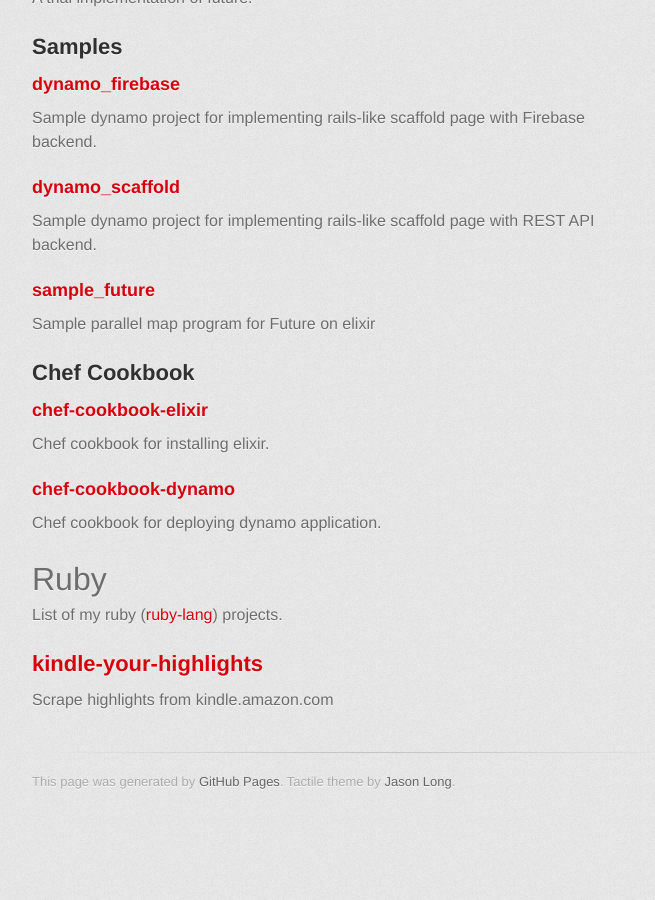
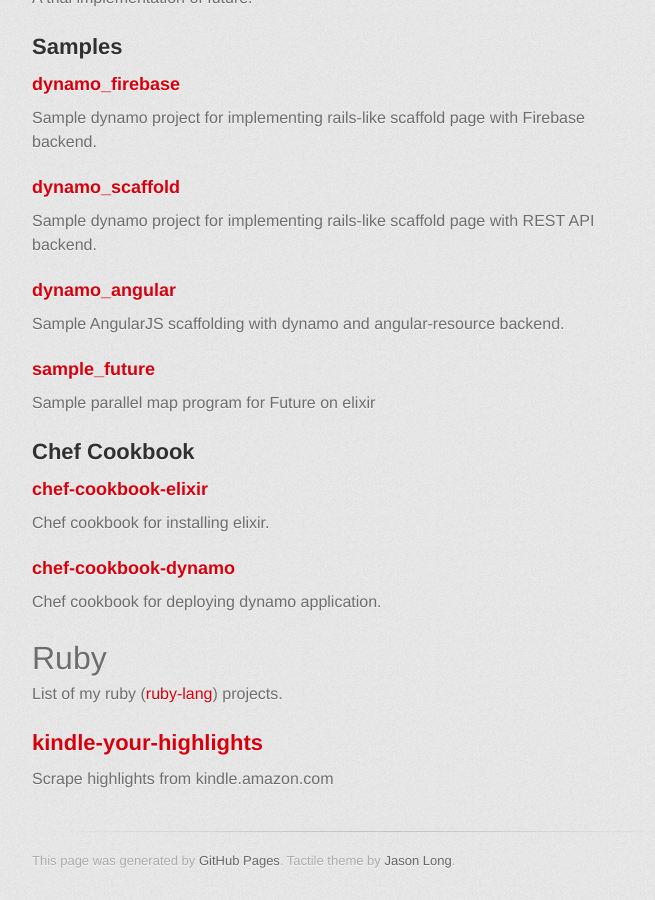
Before and after one commit to parroty/parroty.github.com, a Jekyll site: the page built from index.md, in a window 1280 px wide and 900 px high, scrolled down 1195 px. Shown: the whole window, without its empty margins (298-953 px from the left). Built offline with Jekyll 4.4.1, drawn with Linux system fonts in a browser that asks for light colours; some web fonts are replaced; before the commit the page ends 2016 px from its top, so only the background shows below that.

Commit message:
Add dynamo_angular

```diff
--- a/index.md
+++ b/index.md
@@ -45,6 +45,9 @@
 ### <a href="https://github.com/parroty/dynamo_scaffold" target="_blank">dynamo_scaffold</a>
 Sample dynamo project for implementing rails-like scaffold page with REST API backend.
 
+### <a href="https://github.com/parroty/dynamo_angular" target="_blank">dynamo_angular</a>
+Sample AngularJS scaffolding with dynamo and angular-resource backend.
+
 ### <a href="https://github.com/parroty/sample_future" target="_blank">sample_future</a>
 Sample parallel map program for Future on elixir
 
```
